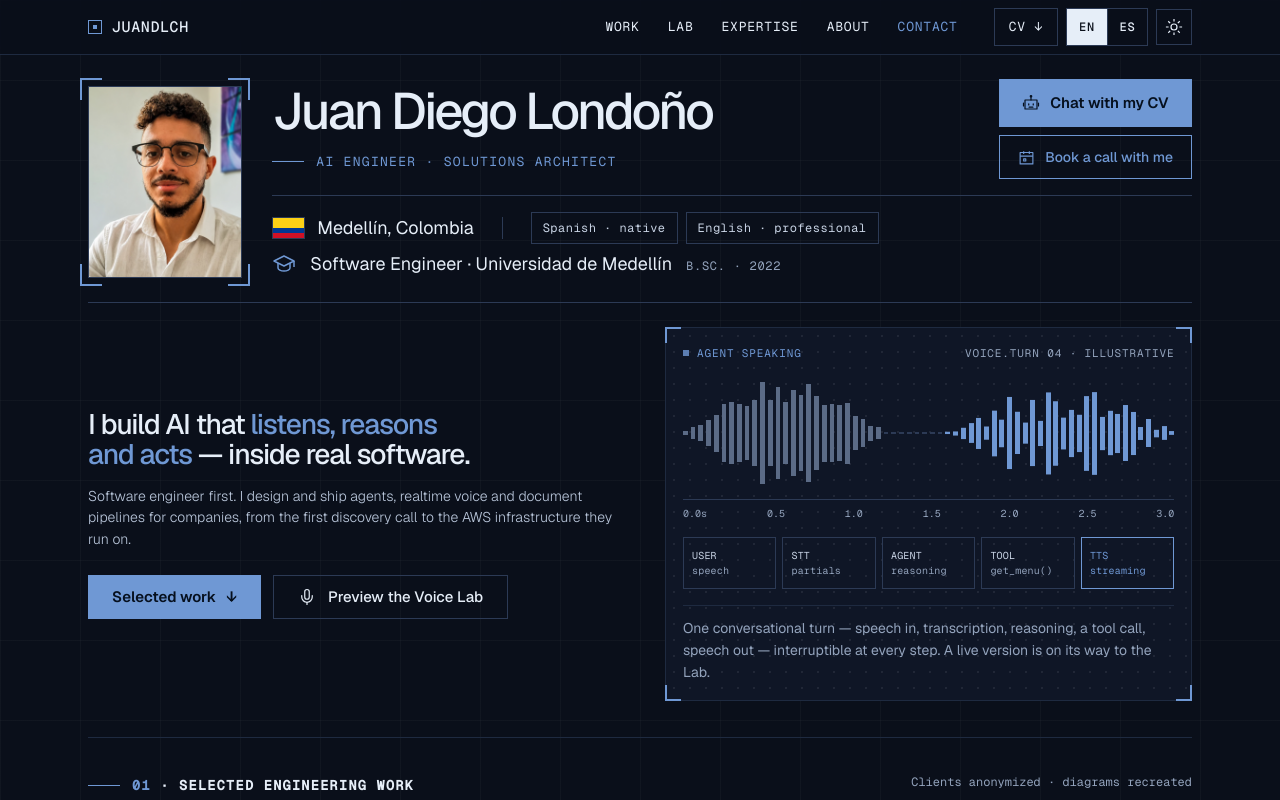
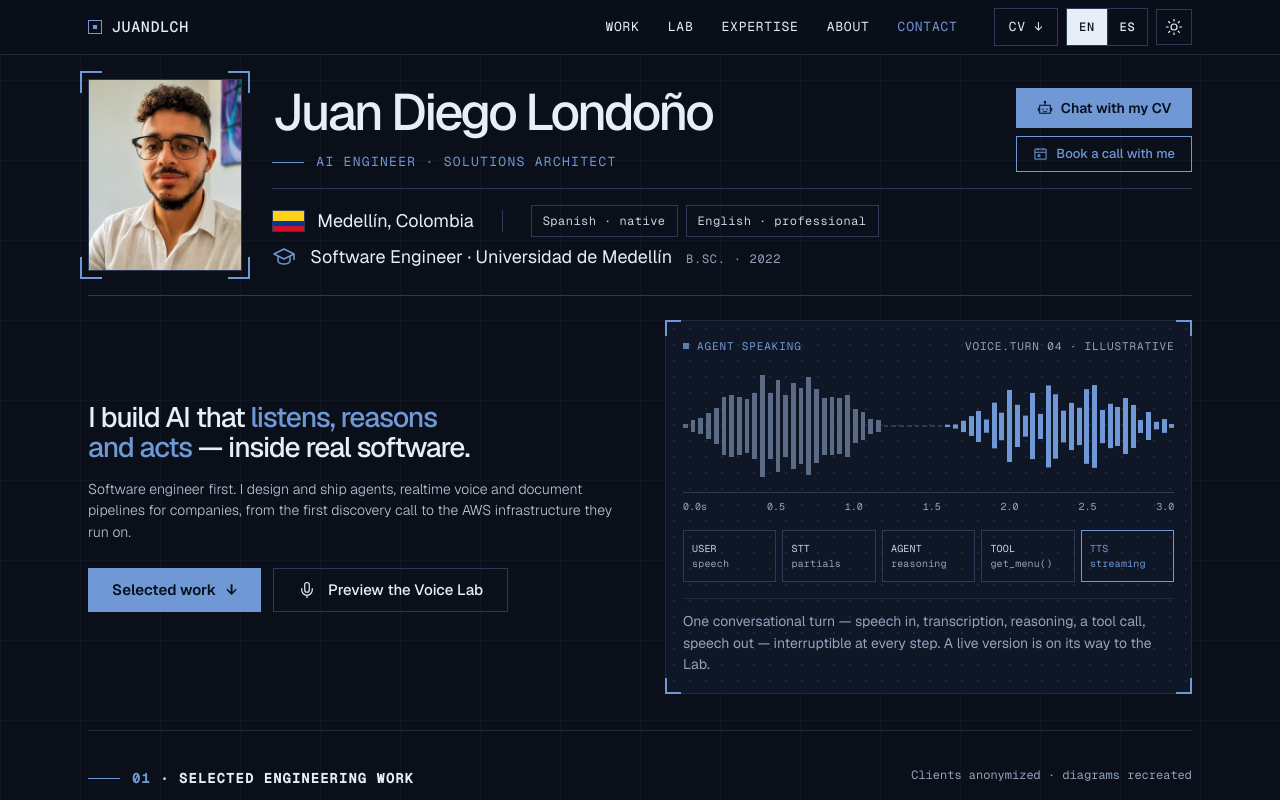
Before and after one commit to JuanDLCH/juandlch-portfolio, an Astro site: page / in a window 1280 px wide. Shown: the top 800 px of the page. Built offline with nearby package versions, Linux system fonts and the light colour scheme; Astro itself is replaced by a stand-in of ours.

Commit message:
style: shrink hero action buttons and soften the pulse
Claude-Session: https://claude.ai/code/session_01SGew1tR6hCGRcNEk5F9WBr

```diff
--- a/src/components/Hero.astro
+++ b/src/components/Hero.astro
@@ -53,12 +53,12 @@ const stages = [
         <div class="flex flex-none flex-col gap-2 mob:order-10 mob:col-span-full mob:mt-1">
           <a
             href="#talk-cv"
-            class="jd-cvbtn jd-fill bg-accent !text-on-accent inline-flex min-h-12 items-center justify-center gap-2.5 px-5 text-[15px] font-semibold whitespace-nowrap no-underline"
+            class="jd-cvbtn jd-fill bg-accent !text-on-accent inline-flex min-h-10 items-center justify-center gap-2 px-4 text-sm font-semibold mob:min-h-12 mob:text-[15px] whitespace-nowrap no-underline"
           >
             <svg
               aria-hidden="true"
-              width="18"
-              height="18"
+              width="16"
+              height="16"
               viewBox="0 0 24 24"
               fill="none"
               stroke="currentColor"
@@ -77,12 +77,12 @@ const stages = [
           </a>
           <a
             href="#book-call"
-            class="jd-card border-accent text-accent inline-flex min-h-11 items-center justify-center gap-2.5 border px-[18px] text-sm font-medium whitespace-nowrap no-underline"
+            class="jd-card border-accent text-accent inline-flex min-h-9 items-center justify-center gap-2 border px-4 text-[13px] font-medium mob:min-h-11 mob:text-sm whitespace-nowrap no-underline"
           >
             <svg
               aria-hidden="true"
-              width="17"
-              height="17"
+              width="15"
+              height="15"
               viewBox="0 0 24 24"
               fill="none"
               stroke="currentColor"
--- a/src/styles/global.css
+++ b/src/styles/global.css
@@ -230,10 +230,10 @@
    that blinks. The one attention-grabbing moment on the page. */
 @keyframes jd-pulse {
   0% {
-    box-shadow: 0 0 0 0 color-mix(in srgb, var(--accent) 60%, transparent);
+    box-shadow: 0 0 0 0 color-mix(in srgb, var(--accent) 45%, transparent);
   }
   70% {
-    box-shadow: 0 0 0 12px color-mix(in srgb, var(--accent) 0%, transparent);
+    box-shadow: 0 0 0 8px color-mix(in srgb, var(--accent) 0%, transparent);
   }
   100% {
     box-shadow: 0 0 0 0 transparent;
```
